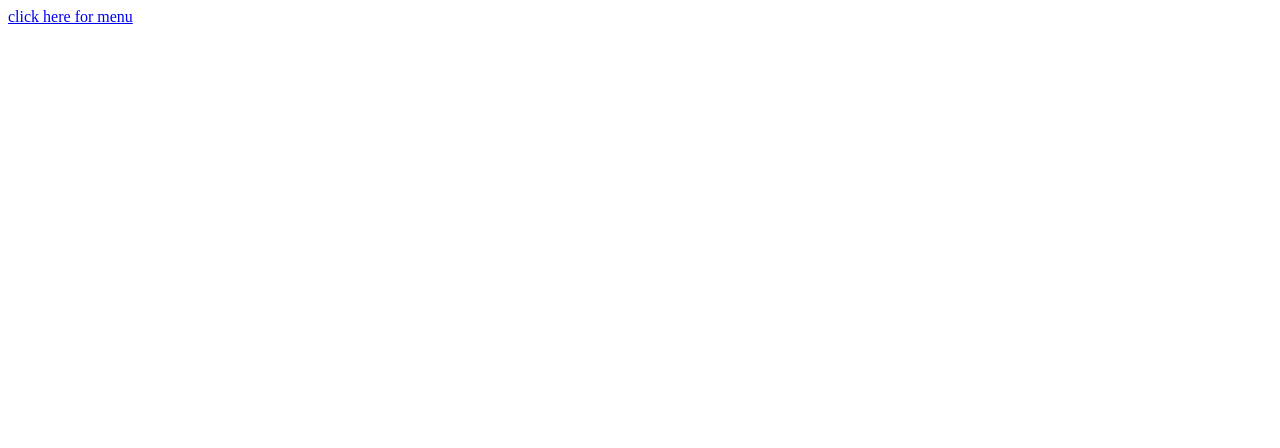
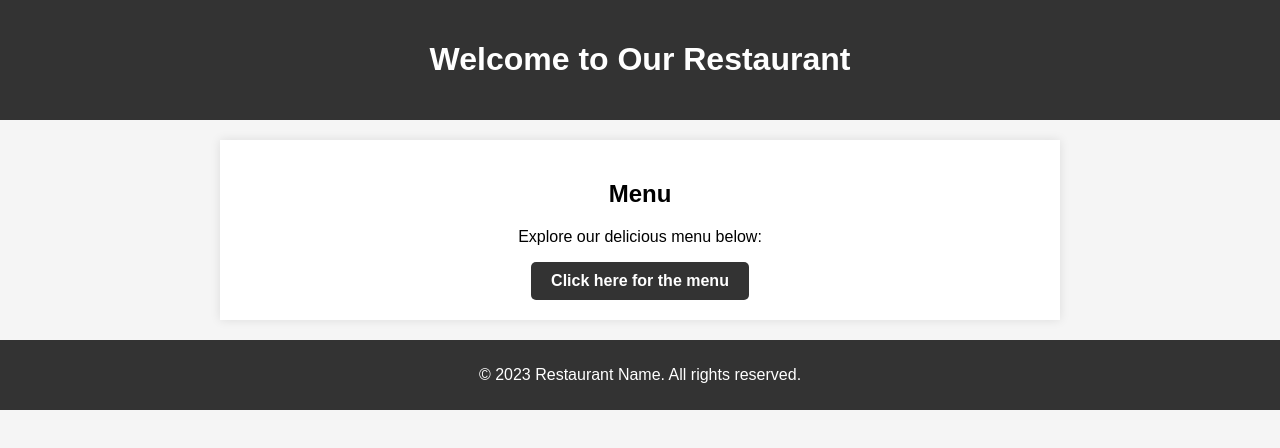
Before and after one commit to solfazmenu/al-ziya-menu, a plain HTML site: page index.html in a window 1280 px wide. Drawn offline with Linux system fonts and the light colour scheme.

Commit message:
Update index.html

```diff
--- a/index.html
+++ b/index.html
@@ -1,3 +1,73 @@
-<html>
-  <p></p><a href=MENU%20LAST%20AND%20FINAL2%20pro2_compressed.pdf/>click here for menu</a></p>
+<style>
+/* styles.css */
+body {
+    font-family: Arial, sans-serif;
+    margin: 0;
+    padding: 0;
+    background-color: #f5f5f5;
+}
+
+header {
+    background-color: #333;
+    color: white;
+    text-align: center;
+    padding: 20px;
+}
+
+main {
+    max-width: 800px;
+    margin: 20px auto;
+    padding: 20px;
+    background-color: white;
+    box-shadow: 0 0 10px rgba(0, 0, 0, 0.1);
+}
+
+.menu-section {
+    text-align: center;
+}
+
+.menu-button {
+    display: inline-block;
+    background-color: #333;
+    color: white;
+    padding: 10px 20px;
+    text-decoration: none;
+    font-weight: bold;
+    border-radius: 5px;
+}
+
+.menu-button:hover {
+    background-color: #555;
+}
+
+footer {
+    background-color: #333;
+    color: white;
+    text-align: center;
+    padding: 10px;
+}
+</style>
+<!DOCTYPE html>
+<html lang="en">
+<head>
+    <meta charset="UTF-8">
+    <meta name="viewport" content="width=device-width, initial-scale=1.0">
+    <title>Restaurant Menu</title>
+    <link rel="stylesheet" href="styles.css">
+</head>
+<body>
+    <header>
+        <h1>Welcome to Our Restaurant</h1>
+    </header>
+    <main>
+        <section class="menu-section">
+            <h2>Menu</h2>
+            <p>Explore our delicious menu below:</p>
+            <a href="MENU%20LAST%20AND%20FINAL2%20pro2_compressed.pdf" class="menu-button">Click here for the menu</a>
+        </section>
+    </main>
+    <footer>
+        <p>&copy; 2023 Restaurant Name. All rights reserved.</p>
+    </footer>
+</body>
 </html>
```
